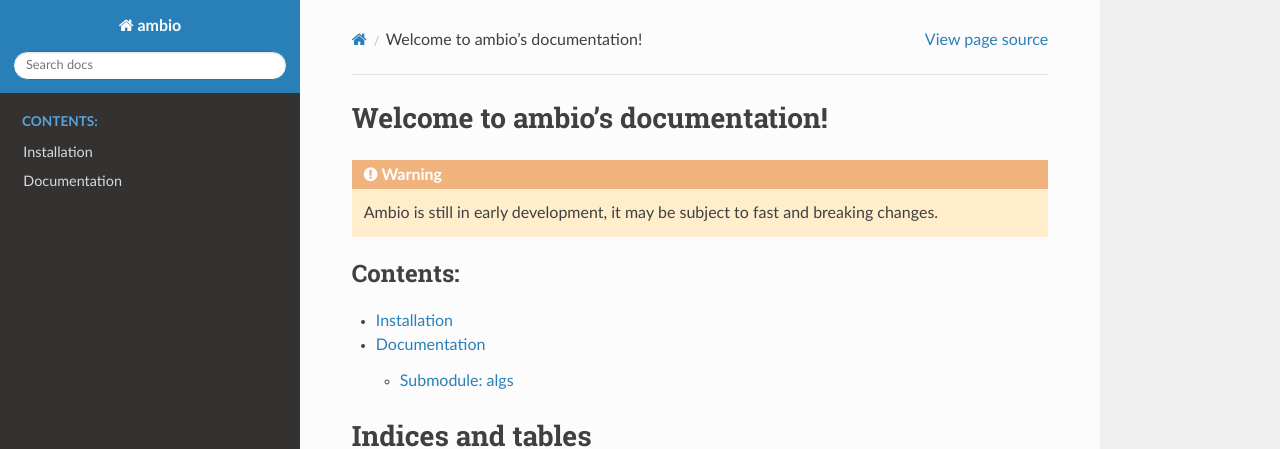
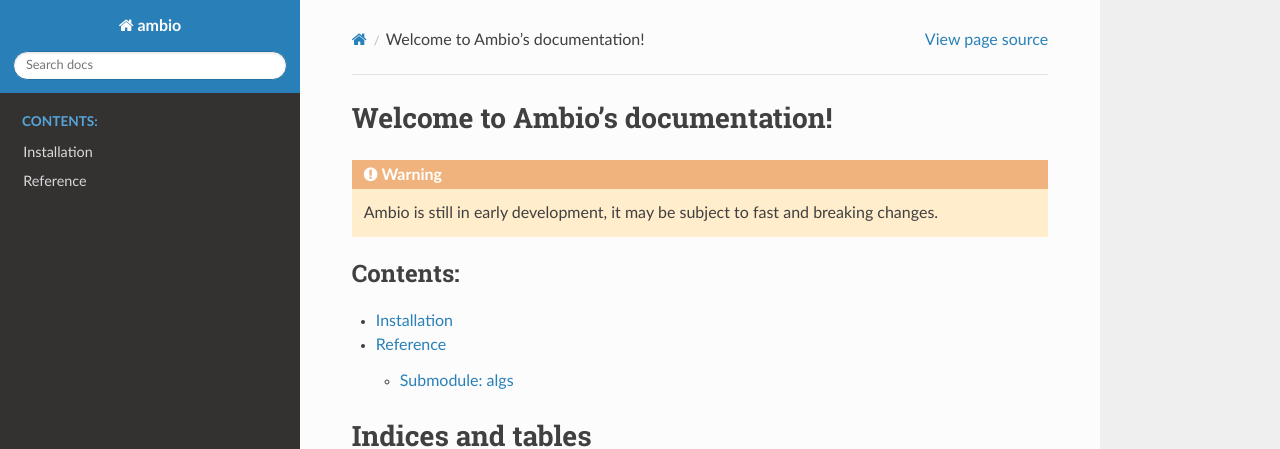
Before and after one commit to albertomosconi/ambio, a Sphinx documentation site: the page built from docs/index.rst, in a window 1280 px wide. Shown: the top 449 px of the page. Built offline with Sphinx 7.4.7 and the Read the Docs theme 2.0.0, drawn with Linux system fonts in a browser that asks for light colours.

Commit message:
update docs

```diff
--- a/docs/index.rst
+++ b/docs/index.rst
@@ -3,7 +3,7 @@
    You can adapt this file completely to your liking, but it should at least
    contain the root `toctree` directive.
 
-Welcome to ambio's documentation!
+Welcome to Ambio's documentation!
 =================================
 
 .. warning::
--- a/docs/modules/main.rst
+++ b/docs/modules/main.rst
@@ -1,5 +1,5 @@
-Documentation
-=============
+Reference
+=========
 
 .. automodule:: ambio
    :members:
```
Also changed, not shown: README.md (+4 -38 lines).
